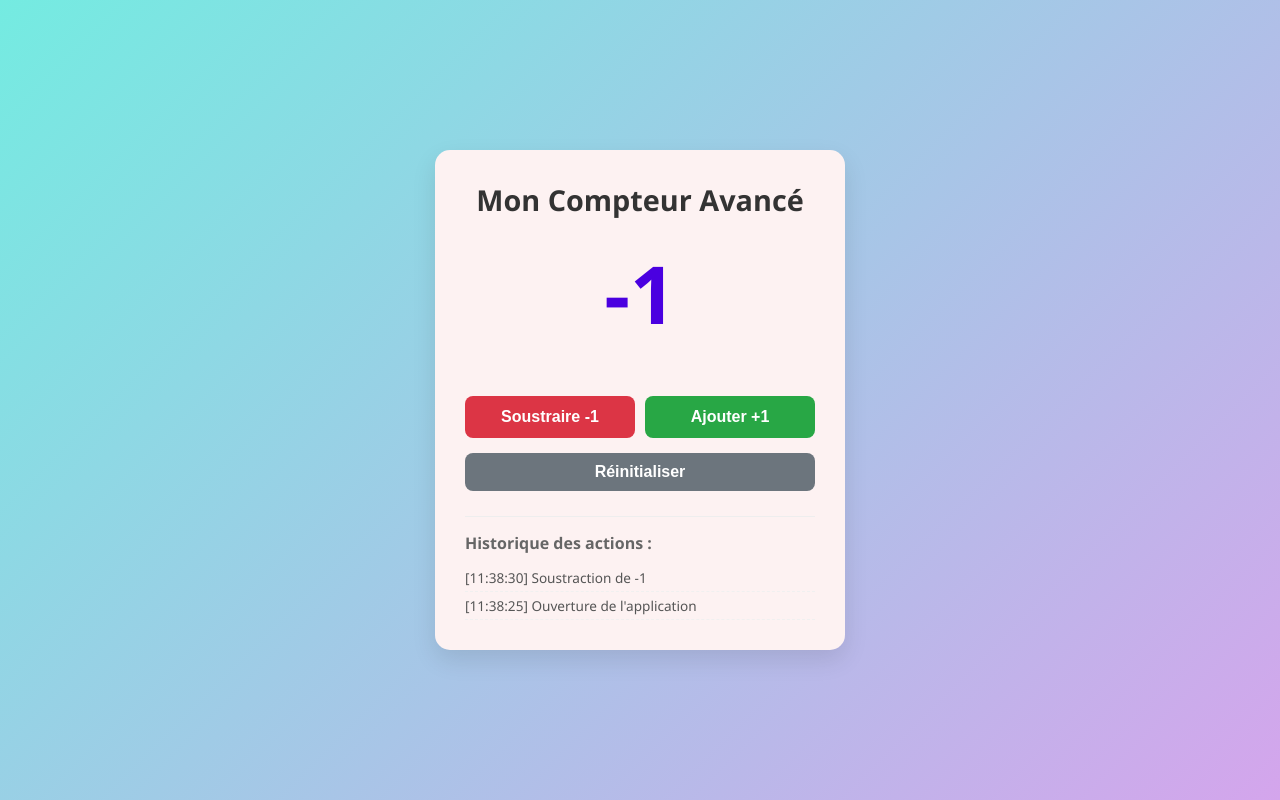
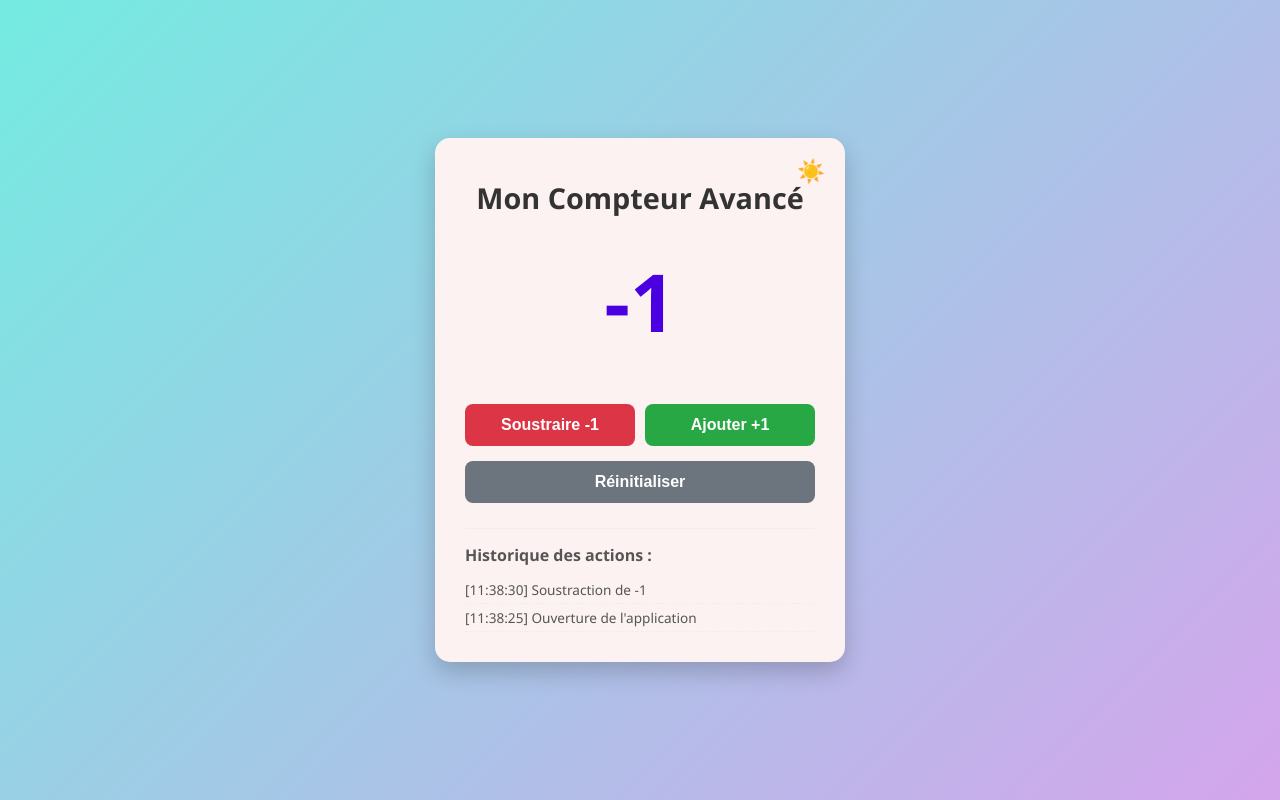
Before and after one commit to Dolla3200/mon-compteur, a plain HTML site: page index.html in a window 1280 px wide. Both pictures are taken after a click on the button "Soustraire -1". Drawn offline with Linux system fonts and the light colour scheme.

Commit message:
Implement dark mode and enhance styles
Added dark mode support and improved styles.

```diff
--- a/index.html
+++ b/index.html
@@ -5,9 +5,26 @@
     <meta name="viewport" content="width=device-width, initial-scale=1.0">
     <title>Compteur Premium Interactif</title>
     <style>
+        /* Variables de couleurs pour le Mode Clair/Sombre */
+        :root {
+            --bg-gradient: linear-gradient(135deg, #74ebe1 0%, #d4a5ec 100%);
+            --card-bg: #ffffff;
+            --text-main: #333333;
+            --text-sub: #555555;
+            --border-color: #eeeeee;
+        }
+
+        [data-theme="dark"] {
+            --bg-gradient: linear-gradient(135deg, #0f2027 0%, #203a43 50%, #2c5364 100%);
+            --card-bg: #1e293b;
+            --text-main: #f8fafc;
+            --text-sub: #cbd5e1;
+            --border-color: #334155;
+        }
+
         body {
             font-family: 'Segoe UI', Tahoma, Geneva, Verdana, sans-serif;
-            background: linear-gradient(135deg, #74ebe1 0%, #d4a5ec 100%);
+            background: var(--bg-gradient);
             min-height: 100vh;
             display: flex;
             justify-content: center;
@@ -15,20 +32,50 @@
             margin: 0;
             padding: 20px;
             box-sizing: border-box;
+            transition: background 0.3s ease;
         }
+
+        /* Bouton Theme en haut de la carte */
+        .theme-toggle {
+            position: absolute;
+            top: 15px;
+            right: 15px;
+            background: none;
+            border: none;
+            font-size: 1.4rem;
+            cursor: pointer;
+            padding: 5px;
+        }
+
         .card {
-            background: white;
+            position: relative;
+            background: var(--card-bg);
             padding: 30px;
             border-radius: 15px;
-            box-shadow: 0 10px 25px rgba(0,0,0,0.1);
+            box-shadow: 0 10px 25px rgba(0,0,0,0.2);
             text-align: center;
             width: 350px;
-            transition: background-color 0.4s ease;
+            transition: background-color 0.3s ease, transform 0.2s;
         }
-        h1 { color: #333; margin-top: 0; font-size: 1.8rem; }
 
-        /* Styles du compteur */
-        .counter { font-size: 5rem; font-weight: bold; color: #4A00E0; margin: 10px 0; }
+        h1 { color: var(--text-main); margin-top: 10px; font-size: 1.8rem; }
+        p { color: var(--text-sub); }
+
+        /* Styles et animation du compteur */
+        .counter {
+            font-size: 5rem;
+            font-weight: bold;
+            color: #4A00E0;
+            margin: 10px 0;
+            transition: transform 0.1s ease;
+            display: inline-block;
+            width: 100%;
+        }
+
+        /* Classe d'animation temporaire au clic */
+        .pop {
+            transform: scale(1.2);
+        }
 
         /* Message d'objectif */
         .message {
@@ -45,7 +92,8 @@
             justify-content: center;
             margin-bottom: 15px;
         }
-        button {
+
+        button.action-btn {
             color: white;
             border: none;
             padding: 12px 20px;
@@ -55,8 +103,8 @@
             font-weight: bold;
             transition: transform 0.1s, opacity 0.2s;
         }
-        button:active { transform: scale(0.95); }
-        button:hover { opacity: 0.9; }
+        button.action-btn:active { transform: scale(0.95); }
+        button.action-btn:hover { opacity: 0.9; }
 
         .btn-add { background-color: #28a745; flex: 1; }
         .btn-sub { background-color: #dc3545; flex: 1; }
@@ -65,11 +113,11 @@
         /* Section Historique */
         .history-section {
             margin-top: 25px;
-            border-top: 1px solid #eee;
+            border-top: 1px solid var(--border-color);
             padding-top: 15px;
             text-align: left;
         }
-        .history-section h3 { margin: 0 0 10px 0; font-size: 1rem; color: #666; }
+        .history-section h3 { margin: 0 0 10px 0; font-size: 1rem; color: var(--text-sub); }
         .history-list {
             list-style: none;
             padding: 0;
@@ -77,26 +125,29 @@
             max-height: 100px;
             overflow-y: auto;
             font-size: 0.85rem;
-            color: #555;
+            color: var(--text-sub);
         }
         .history-list li {
             padding: 4px 0;
-            border-bottom: 1px dashed #f0f0f0;
+            border-bottom: 1px dashed var(--border-color);
         }
     </style>
 </head>
 <body>
 
     <div class="card" id="fiche">
+        <!-- Bouton de changement de thème -->
+        <button class="theme-toggle" id="theme-btn" title="Changer le thème">☀️</button>
+
         <h1>Mon Compteur Avancé</h1>
         <div class="counter" id="nombre">0</div>
         <div class="message" id="alerte-message"></div>
 
         <div class="btn-group">
-            <button class="btn-sub" id="bouton-moins">Soustraire -1</button>
-            <button class="btn-add" id="bouton-plus">Ajouter +1</button>
+            <button class="action-btn btn-sub" id="bouton-moins">Soustraire -1</button>
+            <button class="action-btn btn-add" id="bouton-plus">Ajouter +1</button>
         </div>
-        <button class="btn-reset" id="bouton-reset">Réinitialiser</button>
+        <button class="action-btn btn-reset" id="bouton-reset">Réinitialiser</button>
 
         <div class="history-section">
             <h3>Historique des actions :</h3>
@@ -112,14 +163,45 @@
         const fiche = document.getElementById('fiche');
         const alerteMessage = document.getElementById('alerte-message');
         const listeHistorique = document.getElementById('liste-historique');
+        const themeBtn = document.getElementById('theme-btn');
 
-        // Objectif à atteindre
-        const OBJECTIF = 100;
+        const OBJECTIF = 10;
 
-        // Charger la valeur sauvegardée
+        // Charger le compteur et le thème sauvegardés
         let compteur = localStorage.getItem('monCompteur') ? parseInt(localStorage.getItem('monCompteur')) : 0;
+        let themeActuel = localStorage.getItem('theme') ? localStorage.getItem('theme') : 'light';
 
-        // Fonction pour ajouter un élément à l'historique visuel
+        // Appliquer le thème au démarrage
+        document.documentElement.setAttribute('data-theme', themeActuel);
+        themeBtn.textContent = themeActuel === 'dark' ? '🌙' : '☀️';
+
+        // 🔊 Générateur de sons synthétiques (pas besoin de fichier audio externe !)
+        function jouerSon(frequence, type) {
+            const ctx = new (window.AudioContext || window.webkitAudioContext)();
+            const osc = ctx.createOscillator();
+            const gain = ctx.createGain();
+
+            osc.type = type || 'sine';
+            osc.frequency.value = frequence;
+
+            gain.gain.setValueAtTime(0.1, ctx.currentTime);
+            gain.gain.exponentialRampToValueAtTime(0.01, ctx.currentTime + 0.1);
+
+            osc.connect(gain);
+            gain.connect(ctx.destination);
+
+            osc.start();
+            osc.stop(ctx.currentTime + 0.1);
+        }
+
+        // ✨ Animation de rebond sur le chiffre
+        function animerChiffre() {
+            nombre.classList.remove('pop');
+            void nombre.offsetWidth; // Astuce pour forcer le navigateur à relancer l'animation
+            nombre.classList.add('pop');
+            setTimeout(() => nombre.classList.remove('pop'), 100);
+        }
+
         function ajouterHistorique(texte) {
             const li = document.createElement('li');
             const maintenant = new Date();
@@ -127,57 +209,67 @@
             li.textContent = `[${heure}] ${texte}`;
             listeHistorique.insertBefore(li, listeHistorique.firstChild);
 
-            // Limiter à 4 éléments visibles dans l'historique pour garder le design propre
             if (listeHistorique.children.length > 4) {
                 listeHistorique.removeChild(listeHistorique.lastChild);
             }
         }
 
-        // Fonction globale de mise à jour de l'interface
         function rafraichirApplication(actionTexte) {
-            // 1. Mettre à jour le texte du compteur et stocker
             nombre.textContent = compteur;
             localStorage.setItem('monCompteur', compteur);
 
-            // 2. Gestion dynamique de la couleur de fond
-            if (compteur > 0) {
-                fiche.style.backgroundColor = "#eafaf1"; // Vert très clair
-            } else if (compteur < 0) {
-                fiche.style.backgroundColor = "#fdf2f2"; // Rouge très clair
+            // Changement subtil de fond selon la valeur (uniquement en mode clair)
+            if (document.documentElement.getAttribute('data-theme') !== 'dark') {
+                if (compteur > 0) fiche.style.backgroundColor = "#eafaf1";
+                else if (compteur < 0) fiche.style.backgroundColor = "#fdf2f2";
+                else fiche.style.backgroundColor = "#ffffff";
             } else {
-                fiche.style.backgroundColor = "#ffffff"; // Blanc
+                fiche.style.backgroundColor = "var(--card-bg)";
             }
 
-            // 3. Vérification de l'objectif
             if (compteur >= OBJECTIF) {
                 alerteMessage.textContent = `🏆 Objectif de ${OBJECTIF} atteint !`;
             } else {
                 alerteMessage.textContent = "";
             }
 
-            // 4. Ajouter à l'historique si une action a été passée
             if (actionTexte) {
                 ajouterHistorique(actionTexte);
             }
         }
 
-        // Actions au clic
+        // Événements boutons
         btnPlus.addEventListener('click', () => {
             compteur++;
+            jouerSon(600, 'triangle'); // Son aigu agréable
+            animerChiffre();
             rafraichirApplication("Ajout de +1");
         });
 
         btnMoins.addEventListener('click', () => {
             compteur--;
+            jouerSon(300, 'triangle'); // Son plus grave
+            animerChiffre();
             rafraichirApplication("Soustraction de -1");
         });
 
         btnReset.addEventListener('click', () => {
             compteur = 0;
+            jouerSon(150, 'sawtooth'); // Son spécial reset
+            animerChiffre();
             rafraichirApplication("Remise à zéro");
         });
 
-        // Premier démarrage de l'affichage
+        // Gestion du bouton Mode Sombre
+        themeBtn.addEventListener('click', () => {
+            let alternerTheme = document.documentElement.getAttribute('data-theme') === 'dark' ? 'light' : 'dark';
+            document.documentElement.setAttribute('data-theme', alternerTheme);
+            localStorage.setItem('theme', alternerTheme);
+            themeBtn.textContent = alternerTheme === 'dark' ? '🌙' : '☀️';
+            rafraichirApplication(null);
+        });
+
+        // Premier démarrage
         rafraichirApplication("Ouverture de l'application");
     </script>
 </body>
```
